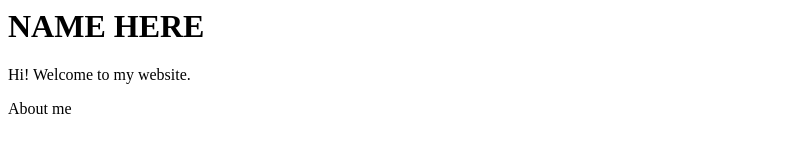
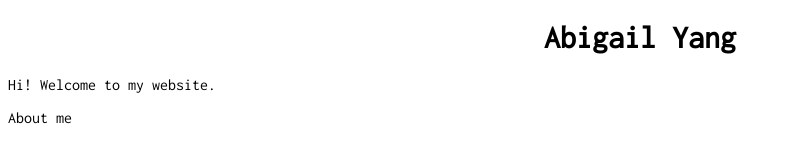
Before and after one commit to yangjabigail/yangjabigail.github.io, a plain HTML site: page index.html in a window 1280 px wide. Shown: the whole page, without its empty margins (0-792 px from the left). Drawn offline with Linux system fonts and the light colour scheme.

Commit message:
adding font

```diff
--- a/index.html
+++ b/index.html
@@ -1,3 +1,12 @@
-<c><h1> NAME HERE </h1></c>
-<p>Hi! Welcome to my website.</p>
-<p>About me</p>
+<!DOCTYPE html>
+<head>
+  <title>Abigail Yang</title>
+  <link href="https://fonts.googleapis.com/css2?family=Inconsolata:wght@300;400&display=swap" rel="stylesheet">
+  <link rel="stylesheet" type="text/css" href="style.css">
+</head>
+
+<body>
+  <h1><center>Abigail Yang</center></h1>
+  <p>Hi! Welcome to my website.</p>
+  <p>About me</p>
+</body>
--- /dev/null
+++ b/style.css
@@ -0,0 +1,3 @@
+body {
+  font-family: 'Inconsolata', monospace;
+}
```
